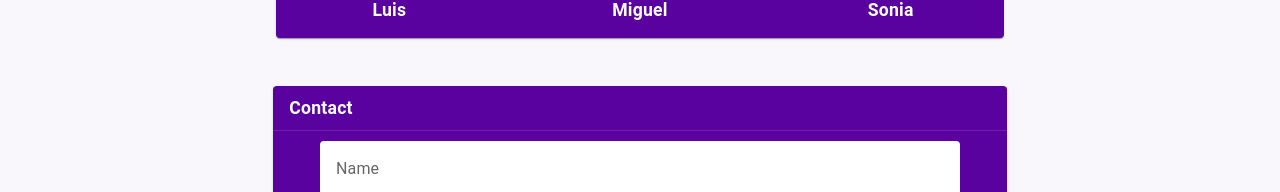
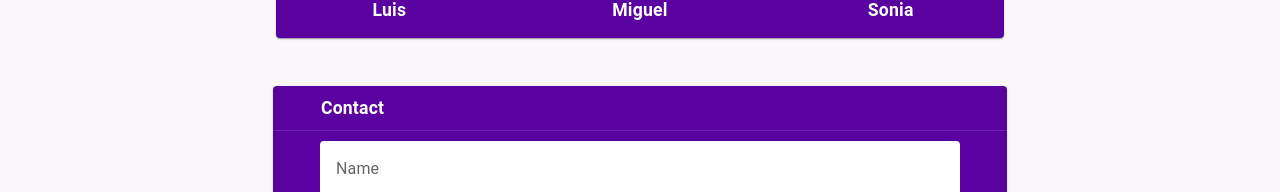
Before and after one commit to luisalvarez246/accessability, a Vue app in the folder frontend/: page /about-us in a window 1280 px wide. Shown: the part 502-694 px from the top of the page. Built offline with nearby package versions, Linux system fonts and the light colour scheme.

Commit message:
more style changes

```diff
--- a/frontend/src/views/AboutUsView.vue
+++ b/frontend/src/views/AboutUsView.vue
@@ -31,14 +31,18 @@
       <v-row justify="center" class="mx-auto">
         <v-col cols="12" xs="12" sm="12" md="12" lg="8" xl="8">
           <v-card color="cardbackground1">
-            <v-card-title>
-              Contact
-            </v-card-title>
+            <v-row>
+              <v-col cols="12" xs="11" sm="11" class=" mx-auto">
+                <v-card-title>
+                  Contact
+                </v-card-title>
+              </v-col>
+            </v-row>
             <v-divider></v-divider>
             <v-card-item>
               <v-form role="form">
                 <v-row>
-                  <v-col cols="12" xs="11" sm="11" class="mx-auto">
+                  <v-col cols="12" xs="11" sm="11" class=" mx-auto">
                     <v-text-field label="Name" id="input-9" bg-color="white" color="navbar" base-color="navbar" clearable
                       :rules="[rules.required]" hint="Enter your name & surname here" persistent-hint type="input"
                       :role="'textbox'"></v-text-field>
@@ -115,8 +119,4 @@ const rules = {
   font-size: 1.1rem;
   font-weight: 600;
 }
-
-:deep(.v-label.v-field-label.v-field-label--floating) {
-  --v-field-label-scale: 1em;
-}
 </style>
```
